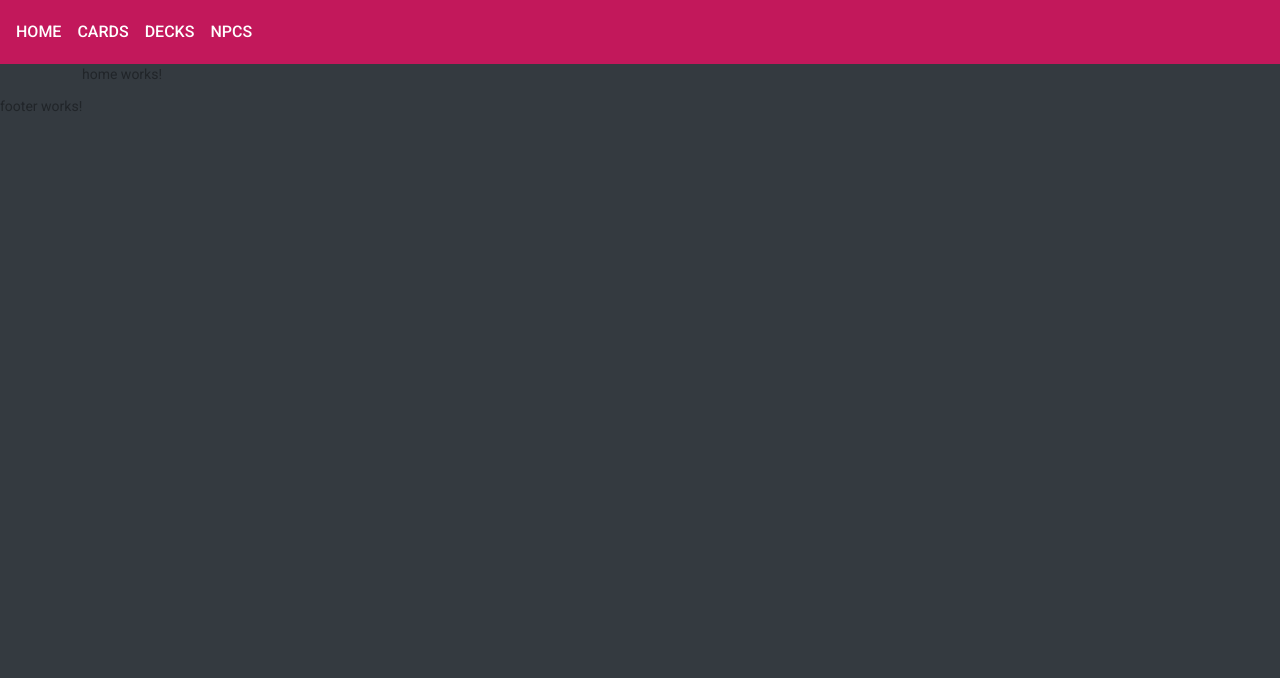
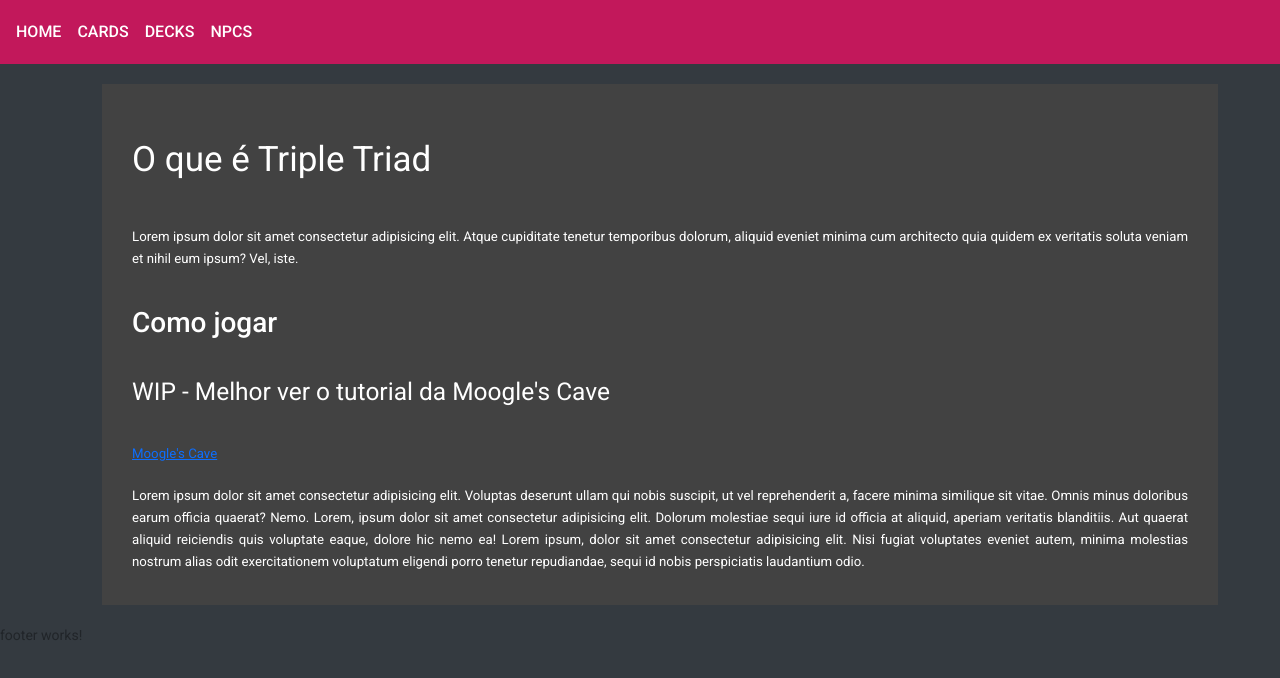
Before and after one commit to wendeleyf/angular-ffxiv-triple-triad, an Angular app: page / in a window 1280 px wide. Shown: the top 678 px of the page. Built offline with nearby package versions, Linux system fonts and the light colour scheme.

Commit message:
Criação dos elementos iniciais do componente Home

```diff
--- a/src/app/layout/home/home.component.css
+++ b/src/app/layout/home/home.component.css
@@ -0,0 +1,33 @@
+h1{
+	font-size:2.5em;
+	line-height: calc(1ex / 0.42);
+	margin: calc(1ex / 0.42) 0;
+}
+
+h2 {
+	font-size: 2em;
+	line-height: calc(1ex / 0.42);
+	margin: calc(1ex / 0.42) 0;
+}
+
+h3 {
+	font-size: 1.75em;
+	line-height: calc(1ex / 0.38);
+	margin: calc(1ex / 0.38) 0;
+}
+
+p {
+	font-size: 1em;
+	line-height: calc(1ex / 0.32);
+	margin: calc(1ex / 0.32) 0;
+	text-align: justify;
+}
+
+.container{
+	background:#424242;
+	color:var(--bs-white);
+	margin:20px;
+	padding:10px 30px;
+	width:100%;
+	font-size-adjust: 0.5;
+}
--- a/src/app/layout/home/home.component.html
+++ b/src/app/layout/home/home.component.html
@@ -1 +1,10 @@
-<p>home works!</p>
+<div class="container">
+	<h1>O que é Triple Triad</h1>
+	<p>Lorem ipsum dolor sit amet consectetur adipisicing elit. Atque cupiditate tenetur temporibus dolorum, aliquid eveniet minima cum architecto quia quidem ex veritatis soluta veniam et nihil eum ipsum? Vel, iste.</p>
+	<h2>Como jogar</h2>
+	<h3>WIP - Melhor ver o tutorial da Moogle's Cave</h3> <a href="https://mooglescave.com.br/ffxiv-guia-de-triple-triad" target="_blank">Moogle's Cave</a>
+	<p>Lorem ipsum dolor sit amet consectetur adipisicing elit. Voluptas deserunt ullam qui nobis suscipit, ut vel reprehenderit a, facere minima similique sit vitae. Omnis minus doloribus earum officia quaerat? Nemo.
+		Lorem, ipsum dolor sit amet consectetur adipisicing elit. Dolorum molestiae sequi iure id officia at aliquid, aperiam veritatis blanditiis. Aut quaerat aliquid reiciendis quis voluptate eaque, dolore hic nemo ea!
+		Lorem ipsum, dolor sit amet consectetur adipisicing elit. Nisi fugiat voluptates eveniet autem, minima molestias nostrum alias odit exercitationem voluptatum eligendi porro tenetur repudiandae, sequi id nobis perspiciatis laudantium odio.
+	</p>
+</div>
```
